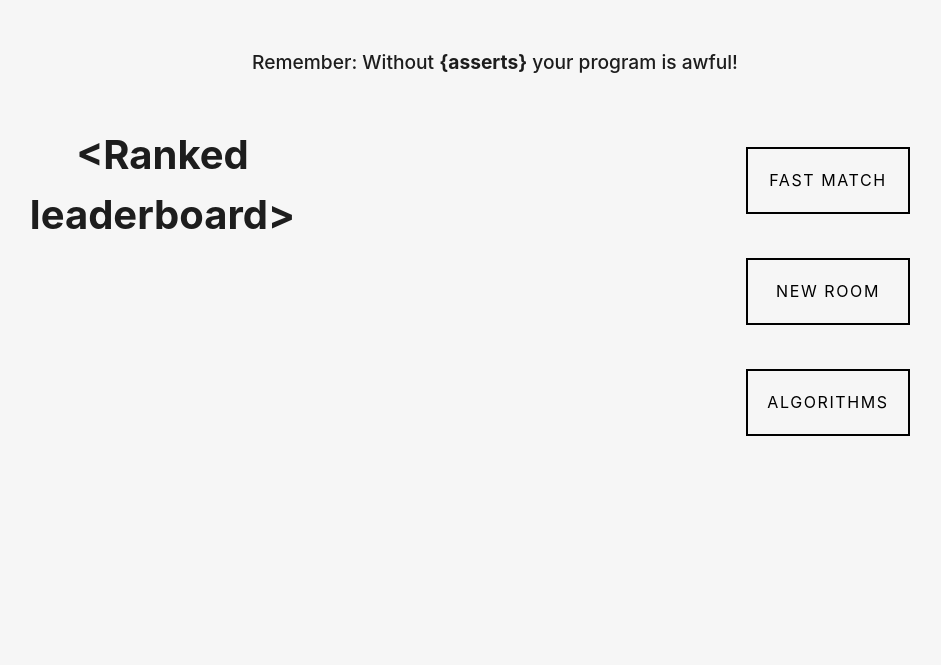
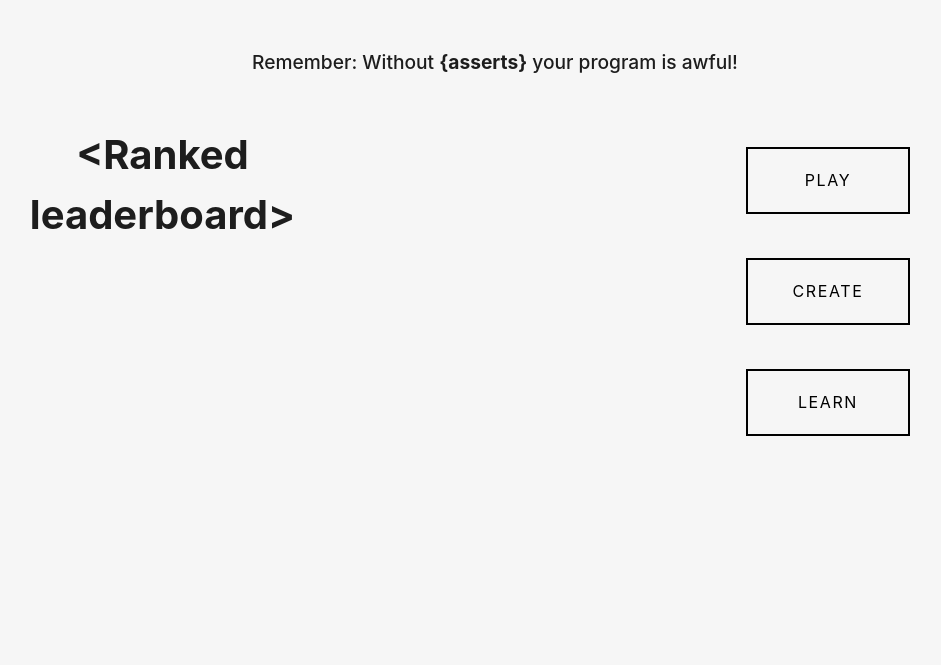
Before and after one commit to Paula-Gal/CodeClash, a Flask app: page /dashboard in a window 1280 px wide. Shown: the part 78-743 px from the top of the page, without its empty margins (145-1086 px from the left). Run offline with Flask 2, Linux system fonts and the light colour scheme; some libraries are stand-ins or nearby versions.

Commit message:
Update dashboard.html

```diff
--- a/App/Blueprints/Dashboard/templates/dashboard.html
+++ b/App/Blueprints/Dashboard/templates/dashboard.html
@@ -55,11 +55,11 @@
             </div>
             <div class="col-md-5 offset-md-2 col-sm-12">
                 <div class="text-center">
-                    <a href = "dashboard/learning-environment" class="btn btn-lg mb-4 btn-dashboard effect04 mb-4 mt-4" type="submit" data-sm-link-text="Play"><span>Fast Match</span></a>
+                    <a href = "dashboard/learning-environment" class="btn btn-lg mb-4 btn-dashboard effect04 mb-4 mt-4" type="submit" data-sm-link-text="Fast Match"><span>Play</span></a>
                     <br>
-                    <a href = "dashboard/learning-environment" class="btn btn-lg mb-4 btn-dashboard effect04 mb-4 mt-4" type="submit" data-sm-link-text="Create"><span>New Room</span></a>
+                    <a href = "dashboard/learning-environment" class="btn btn-lg mb-4 btn-dashboard effect04 mb-4 mt-4" type="submit" data-sm-link-text="New Room"><span>Create</span></a>
                     <br>
-                    <a href = "dashboard/learning-environment" class="btn btn-lg btn-dashboard effect04 mb-4 mt-4" type="submit" data-sm-link-text="Learn"><span>Algorithms</span></a>
+                    <a href = "dashboard/learning-environment" class="btn btn-lg btn-dashboard effect04 mb-4 mt-4" type="submit" data-sm-link-text="Algorithms"><span>Learn</span></a>
                 </div>
             </div>
         </div>
```
